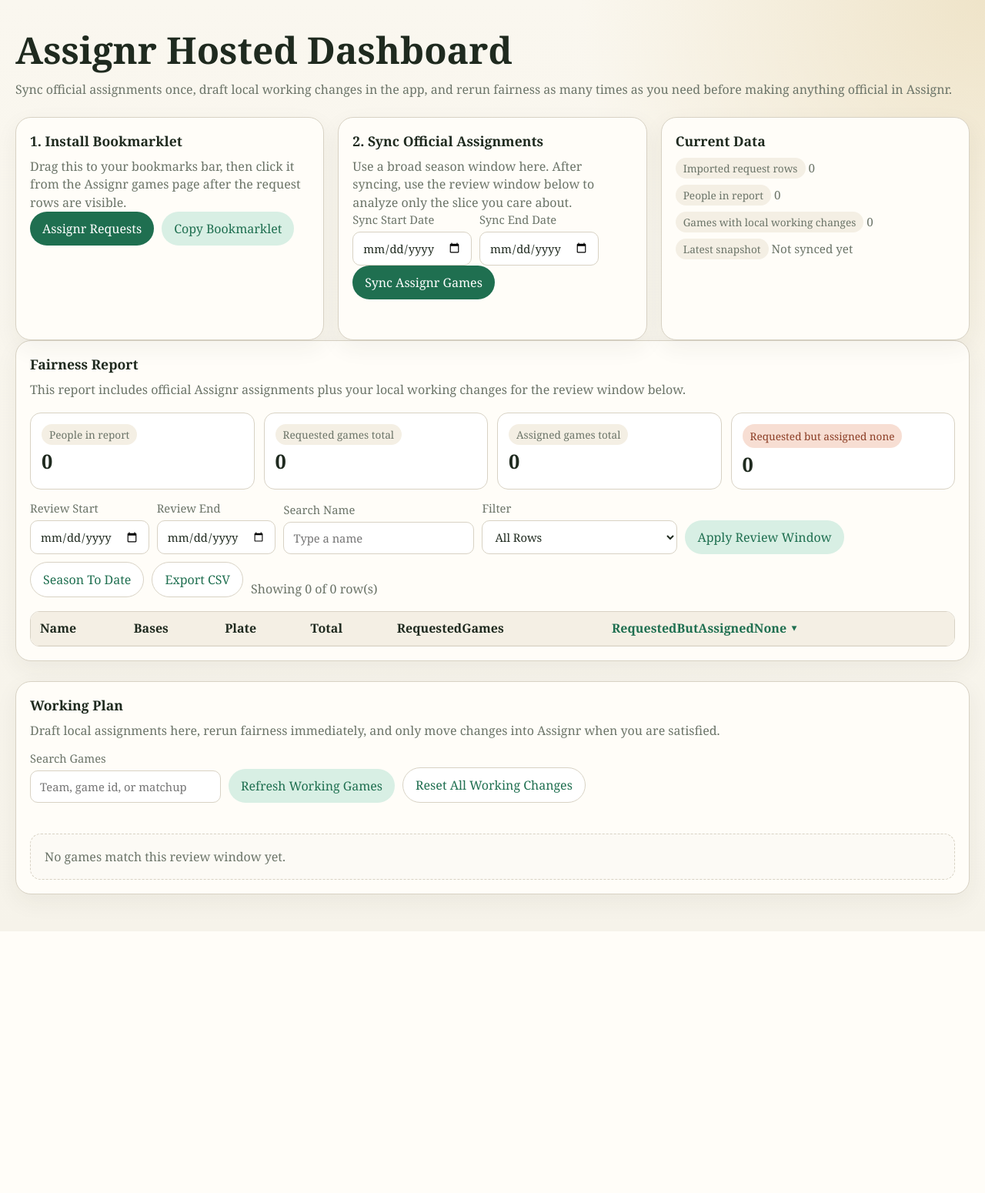
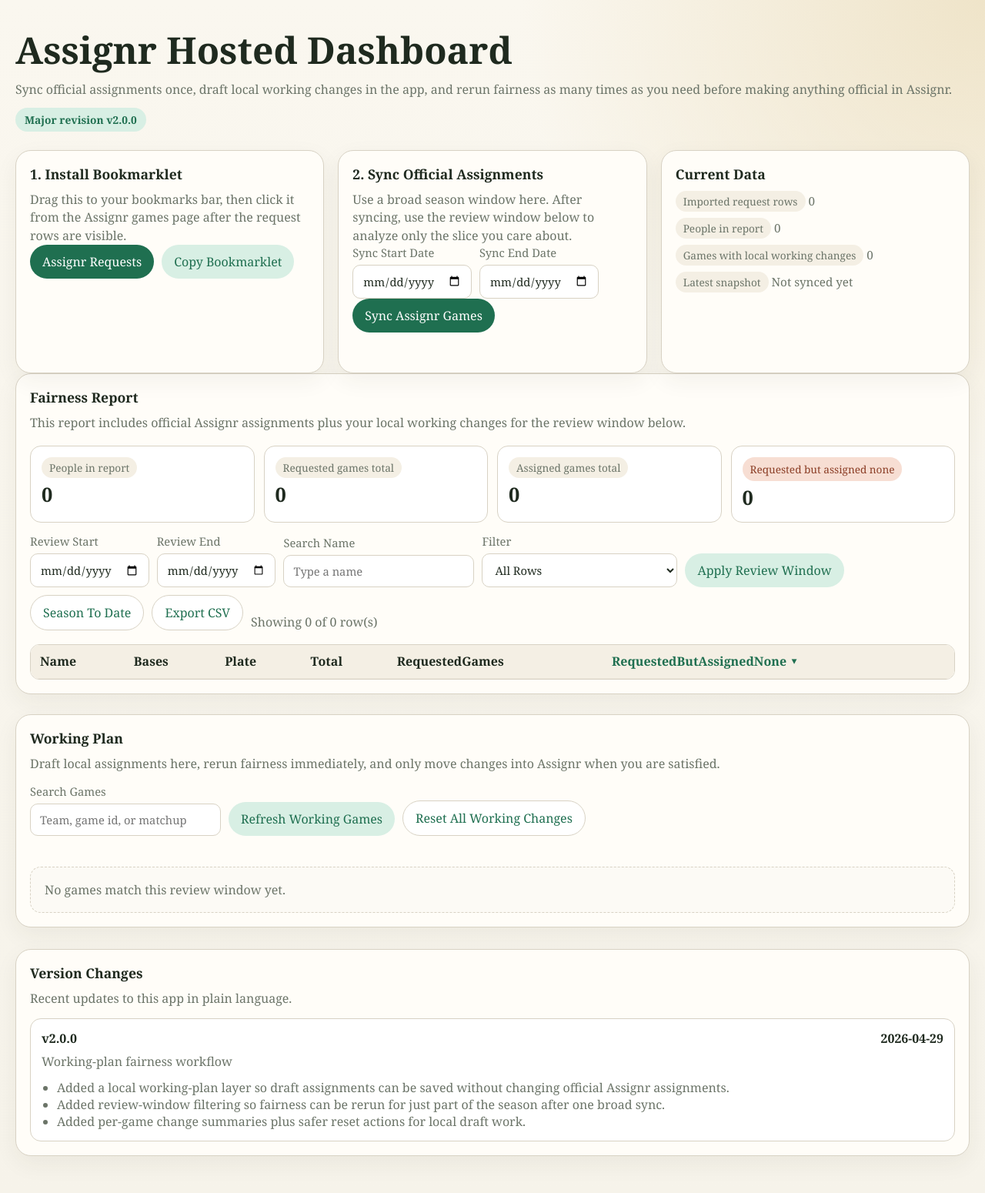
Before and after one commit to mbdachs-code/Assignr-Fairness, a Flask app: page / in a window 1280 px wide. Shown: the whole page at 77% size. Before the commit the page ends 1210 px from the top, so only its background shows below. Run offline with Flask 3, Linux system fonts and the light colour scheme; lists and menus that the app fills with data are empty; some libraries are stand-ins or nearby versions.

Commit message:
Release v2.0.0 working plan workflow

```diff
--- a/app.py
+++ b/app.py
@@ -26,6 +26,19 @@ REQUEST_FIELDNAMES = [
     "declined",
 ]
 REPORT_FIELDNAMES = ["Name", "Bases", "Plate", "Total", "RequestedGames", "RequestedButAssignedNone"]
+APP_VERSION = "v2.0.0"
+APP_CHANGELOG = [
+    {
+        "version": "v2.0.0",
+        "date": "2026-04-29",
+        "summary": "Working-plan fairness workflow",
+        "changes": [
+            "Added a local working-plan layer so draft assignments can be saved without changing official Assignr assignments.",
+            "Added review-window filtering so fairness can be rerun for just part of the season after one broad sync.",
+            "Added per-game change summaries plus safer reset actions for local draft work.",
+        ],
+    },
+]
 
 
 class Base(DeclarativeBase):
@@ -348,6 +361,8 @@ def create_app() -> Flask:
             requested_none_count=requested_none_count,
             working_change_count=working_change_count,
             run=run,
+            app_version=APP_VERSION,
+            app_changelog=APP_CHANGELOG,
         )
 
     @app.get("/api/bookmarklet")
--- a/templates/index.html
+++ b/templates/index.html
@@ -244,6 +244,49 @@
         background: #fcfaf5;
         color: var(--muted);
       }
+      .revision-chip {
+        display: inline-flex;
+        margin-top: 12px;
+        padding: 6px 12px;
+        border-radius: 999px;
+        background: var(--accent-2);
+        color: var(--accent);
+        font-size: 0.86rem;
+        font-weight: 700;
+      }
+      .version-log {
+        margin-top: 28px;
+        background: var(--panel);
+        border: 1px solid var(--line);
+        border-radius: 20px;
+        padding: 18px;
+        box-shadow: 0 10px 30px rgba(49, 54, 42, 0.06);
+      }
+      .version-log-list {
+        display: grid;
+        gap: 14px;
+        margin-top: 14px;
+      }
+      .version-log-entry {
+        background: white;
+        border: 1px solid var(--line);
+        border-radius: 14px;
+        padding: 14px;
+      }
+      .version-log-entry h3 {
+        display: flex;
+        justify-content: space-between;
+        gap: 12px;
+        flex-wrap: wrap;
+      }
+      .version-log-entry p {
+        margin-top: 8px;
+      }
+      .version-log-entry ul {
+        margin: 10px 0 0;
+        padding-left: 20px;
+        color: var(--muted);
+      }
       @media (max-width: 720px) {
         main { padding: 20px 14px 36px; }
         .report-controls, .planner-controls { flex-direction: column; align-items: stretch; }
@@ -256,6 +299,7 @@
       <section class="hero">
         <h1>Assignr Hosted Dashboard</h1>
         <p>Sync official assignments once, draft local working changes in the app, and rerun fairness as many times as you need before making anything official in Assignr.</p>
+        <div class="revision-chip">Major revision {{ app_version }}</div>
       </section>
 
       <section class="grid">
@@ -386,6 +430,26 @@
         </div>
         <div class="status" id="planner-status"></div>
         <div class="planner-list" id="planner-list"></div>
+      </section>
+      <section class="version-log">
+        <h2>Version Changes</h2>
+        <p>Recent updates to this app in plain language.</p>
+        <div class="version-log-list">
+          {% for release in app_changelog %}
+            <article class="version-log-entry">
+              <h3>
+                <span>{{ release.version }}</span>
+                <span>{{ release.date }}</span>
+              </h3>
+              <p>{{ release.summary }}</p>
+              <ul>
+                {% for change in release.changes %}
+                  <li>{{ change }}</li>
+                {% endfor %}
+              </ul>
+            </article>
+          {% endfor %}
+        </div>
       </section>
     </main>
 
```
